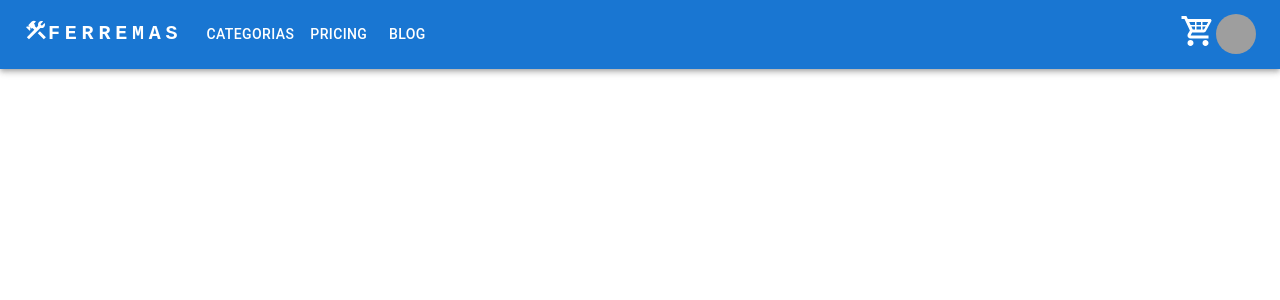
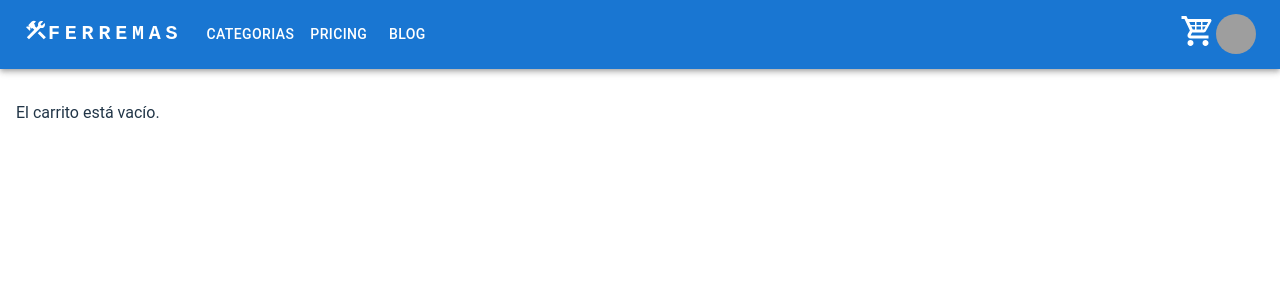
Before and after one commit to xSelene15/FM-FRONTEND, a React (Vite) app: page /carrito in a window 1280 px wide. Shown: the top 300 px of the page. Built offline with nearby package versions, Linux system fonts and the light colour scheme; grey boxes are pictures that could not be loaded.

Commit message:
fix carrito

```diff
--- a/src/App.jsx
+++ b/src/App.jsx
@@ -1,27 +1,41 @@
-import { useState } from 'react'
+import { useState , useEffect} from 'react'
 import './App.css'
 import ResponsiveAppBar from './components/appbar.jsx';
 import CategoriesList from './components/categories.jsx';
 import ProductsPage from './pages/productsPage.jsx'
 import { BrowserRouter as Router, Routes, Route } from 'react-router-dom';
 import InicioPage from './pages/inicioPage.jsx';
-// import CartPage from './pages/cartPage.jsx';
+import CartPage from './pages/cartPage.jsx';
 
 
 function App() {
   const [showCategoryList, setShowCategoryList] = useState(false);
+  const [cart, setCart] = useState(() => {
+    const saved = localStorage.getItem('cart');
+    return saved ? JSON.parse(saved) : [];
+  })
+
+  useEffect(() => {
+    localStorage.setItem('cart', JSON.stringify(cart));
+  }, [cart]);
+
+  const addToCart = (product) => {
+    console.log('Producto agregado al carrito:', product);
+    setCart((prevCart) => [...prevCart, product]);
+  };
+
   return (
     <>
       <Router>
-      <ResponsiveAppBar onCategoryClick={() => setShowCategoryList(true)} />
+        <ResponsiveAppBar onCategoryClick={() => setShowCategoryList(true)} />
         {showCategoryList && (
           <CategoriesList handleCloseListMenu={() => setShowCategoryList(false)} />
         )}
 
         <Routes>
           <Route path="/" element={<InicioPage />} />
-          <Route path="/products/:categoryId/:subcategoryId" element={<ProductsPage />} />
-          {/* <Route path="/carrito/" element={<CartPage />} /> */}
+          <Route path="/products/:categoryId/:subcategoryId" element={<ProductsPage addToCart={addToCart} />} />
+          <Route path="/carrito/" element={<CartPage cart={cart} />} />
         </Routes>
       </Router>
     </>
--- a/src/components/appbar.jsx
+++ b/src/components/appbar.jsx
@@ -12,6 +12,7 @@ import Button from '@mui/material/Button';
 import Tooltip from '@mui/material/Tooltip';
 import MenuItem from '@mui/material/MenuItem';
 import AdbIcon from '@mui/icons-material/Adb';
+import { Link } from 'react-router-dom';
 import Icon from '@mdi/react';
 import { mdiCartVariant, mdiHammerWrench } from '@mdi/js';
 
@@ -56,7 +57,7 @@ function ResponsiveAppBar(props) {
                             textDecoration: 'none',
                         }}
                     >
-                        <Icon path={mdiHammerWrench} size={1}  />
+                        <Icon path={mdiHammerWrench} size={1} />
                         FERREMAS
                     </Typography>
 
@@ -119,7 +120,7 @@ function ResponsiveAppBar(props) {
                             textDecoration: 'none',
                         }}
                     >
-                        <Icon path={mdiHammerWrench} size={1} sx={{mr:1}} />
+                        <Icon path={mdiHammerWrench} size={1} sx={{ mr: 1 }} />
                         FERREMAS
                     </Typography>
                     <Box sx={{ flexGrow: 1, display: { xs: 'none', md: 'flex' } }}>
@@ -139,17 +140,16 @@ function ResponsiveAppBar(props) {
                             </Button>
                         ))}
                     </Box>
-                    <Box sx={{ flexGrow: 0 }}
-                        component="a"
-                        href="/carrito/"
-                    >
-                            <Icon
-                                path={mdiCartVariant}
-                                title="Carrito de compras"
-                                size={1.5}
-                                color="white"
-                            />
-                    </Box>
+                    <Link to="/carrito/ ">
+                        <Icon
+                            path={mdiCartVariant}
+                            title="Carrito de compras"
+                            size={1.5}
+                            color="white"
+                        >
+                        </Icon>
+                    </Link>
+
                     <Box sx={{ flexGrow: 0 }}>
                         <Tooltip title="Open settings">
                             <IconButton onClick={handleOpenUserMenu} sx={{ p: 0 }}>
--- a/src/components/products.jsx
+++ b/src/components/products.jsx
@@ -1,10 +1,10 @@
 import React from 'react';
 import Card from '@mui/material/Card';
 import Typography from '@mui/material/Typography';
-import { CardContent, CardActions, Button} from '@mui/material';
+import { CardContent, CardActions, Button } from '@mui/material';
 
 
-export default function ProductCard({ codProducto, nombre, marca, precioActual, descripcion, stock}) {
+export default function ProductCard({ codProducto, nombre, marca, precioActual, descripcion, stock, addToCart }) {
     return (
         <Card sx={{ maxWidth: 345 }}>
             <CardContent sx={{ p: 2 }}>
@@ -13,9 +13,9 @@ export default function ProductCard({ codProducto, nombre, marca, precioActual,
                 </Typography>
                 <Typography variant="subtitle1" color="text.secondary">
                     {marca}
-                <Typography gutterBottom variant="h4" component="div">
-                    {nombre}
-                </Typography>
+                    <Typography gutterBottom variant="h4" component="div">
+                        {nombre}
+                    </Typography>
                 </Typography>
                 <Typography gutterBottom variant="h6" component="div">
                     ${precioActual}
@@ -26,10 +26,11 @@ export default function ProductCard({ codProducto, nombre, marca, precioActual,
                 <Typography variant="body2" sx={{ color: 'text.secondary', mt: 1 }}>
                     Stock: {stock}
                 </Typography>
-
             </CardContent>
             <CardActions>
-                <Button onClick={() => addToCart(product)}>Add to Cart</Button>
+                <Button onClick={() => addToCart({ codProducto, nombre, marca, precioActual, descripcion, stock })}>
+                    Add to Cart
+                </Button>
             </CardActions>
         </Card>
     );
--- a/src/pages/cartPage.jsx
+++ b/src/pages/cartPage.jsx
@@ -0,0 +1,21 @@
+import ProductCard from '../components/products.jsx';
+import Grid from '@mui/material/Grid';
+
+export default function CartPage({ cart }) {
+    console.log('Carrito:', cart);
+  return (
+    <Grid container columns={12} spacing={2} sx={{ p: 2 }}>
+      {cart.length === 0 ? (
+        <Grid item xs={12}>
+          <p>El carrito está vacío.</p>
+        </Grid>
+      ) : (
+        cart.map((product, idx) => (
+          <Grid key={idx} sx={{ gridColumn: { xs: 'span 12', sm: 'span 6', md: 'span 4' } }}>
+            <ProductCard {...product} addToCart={() => {}} />
+          </Grid>
+        ))
+      )}
+    </Grid>
+  );
+}
--- a/src/pages/productsPage.jsx
+++ b/src/pages/productsPage.jsx
@@ -3,7 +3,7 @@ import { useEffect, useState } from 'react';
 import Grid from '@mui/material/Grid';
 import ProductCard from '../components/products.jsx';
 
-export default function ProductsPage() {
+export default function ProductsPage({ addToCart }) {
   const { categoryId, subcategoryId } = useParams();
   const [products, setProducts] = useState([]);
 
@@ -24,7 +24,7 @@ export default function ProductsPage() {
     <Grid container columns={12} spacing={2} sx={{ p: 2 }}>
       {products.map((product) => (
         <Grid key={product.id} sx={{ gridColumn: { xs: 'span 12', sm: 'span 6', md: 'span 4' } }}>
-          <ProductCard {...product} />
+          <ProductCard {...product} addToCart={addToCart} />
         </Grid>
       ))}
     </Grid>
```
